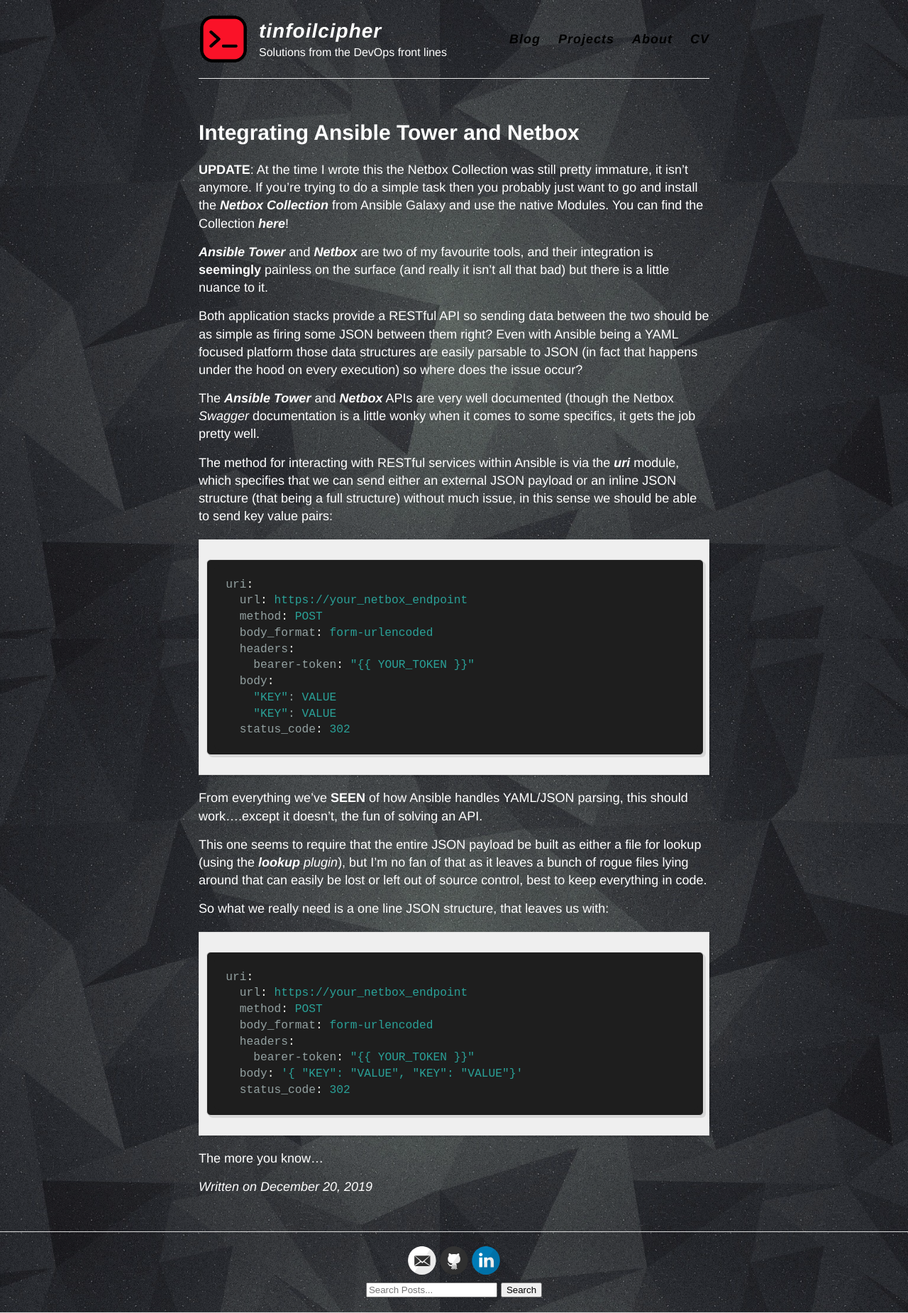
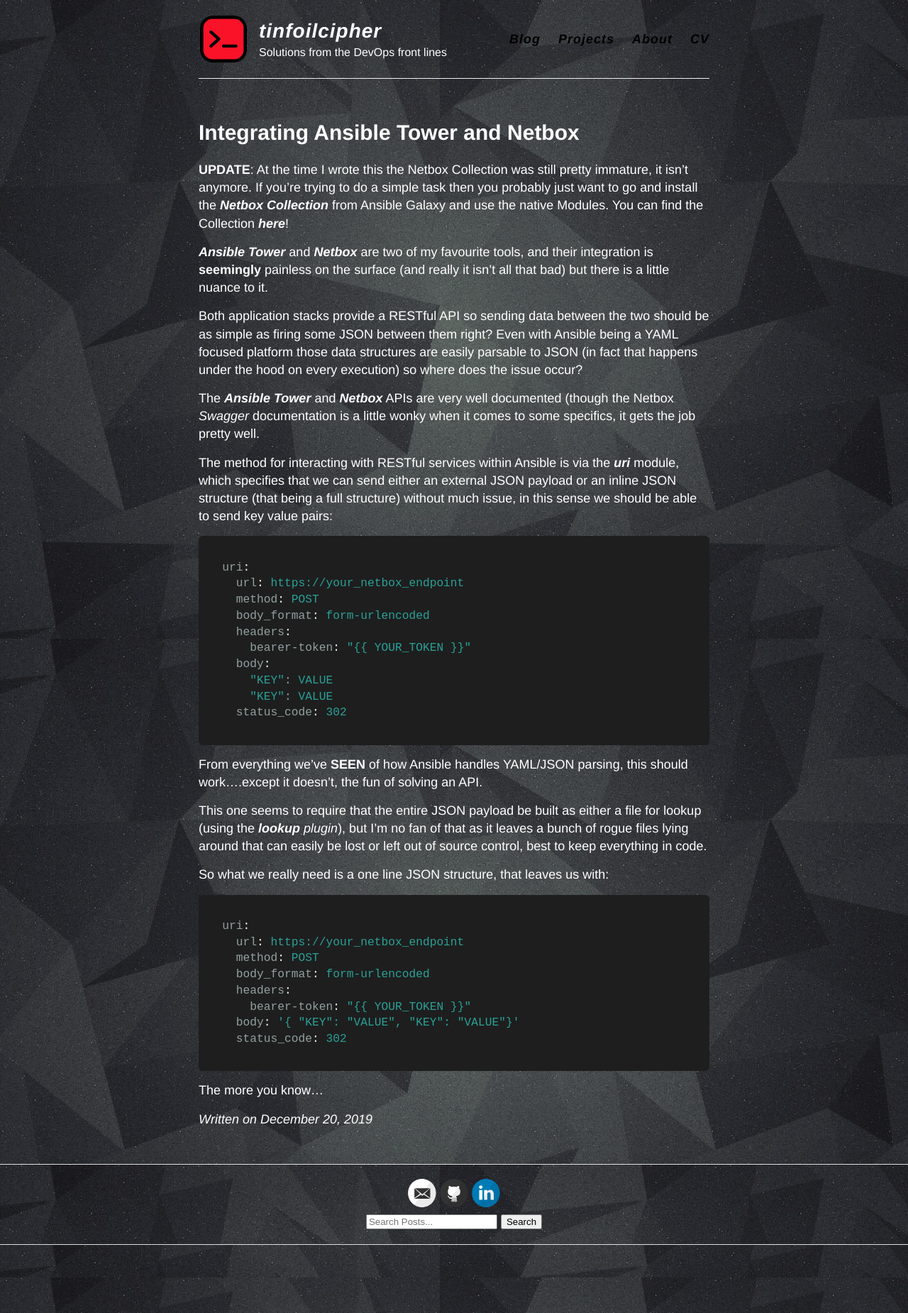
Before and after one commit to tinfoilcipher/tinfoilcipher.github.io, a Jekyll site: the page built from _posts/2019-12-20-integrating-ansible-tower-and-netbox.md, in a window 1280 px wide. Shown: the whole page at 71% size. Built offline with Jekyll 4.4.1, drawn with Linux system fonts in a browser that asks for light colours.

Commit message:
remove .highlight class

```diff
--- a/_sass/_highlights.scss
+++ b/_sass/_highlights.scss
@@ -1,14 +1,3 @@
-
-.highlight {
-  background-color: #efefef;
-  padding: 7px 7px 7px 10px;
-  border: 1px solid #ddd;
-  -moz-box-shadow: 3px 3px rgba(0,0,0,0.1);
-  -webkit-box-shadow: 3px 3px rgba(0,0,0,0.1);
-  box-shadow: 3px 3px rgba(0,0,0,0.1);
-  margin: 20px 0 20px 0;
-  overflow: scroll;
-}
 
 code {
   font-family:'Bitstream Vera Sans Mono','Courier', monospace;
```
